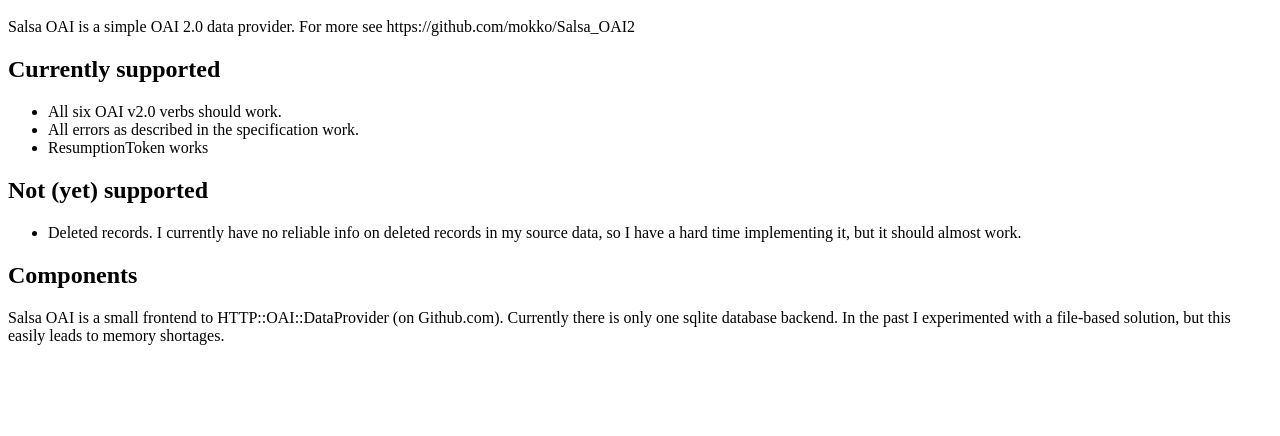
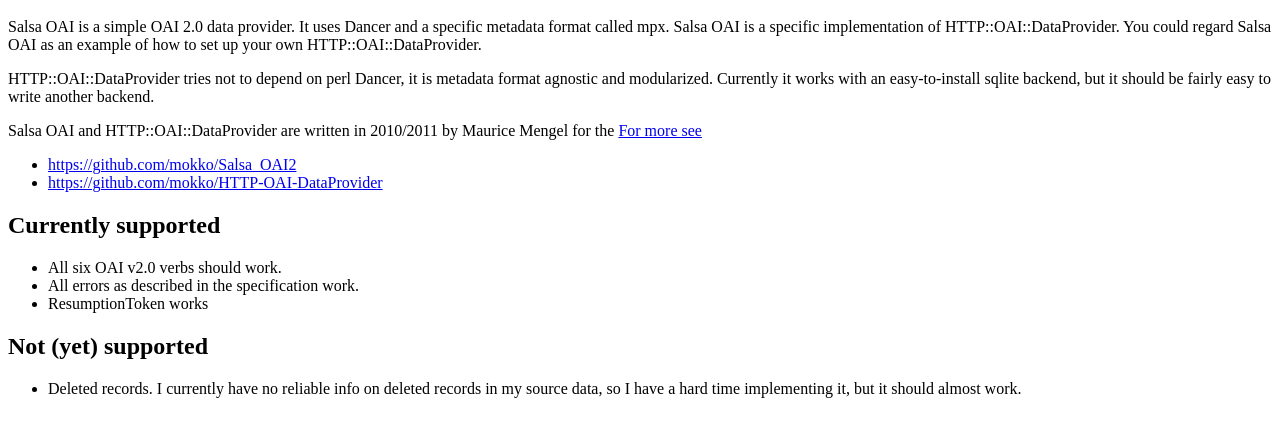
Before and after one commit to mokko/Salsa_OAI2, a plain HTML site: page public/about.htm in a window 1280 px wide. Shown: the part 48-484 px from the top of the page. Drawn offline with Linux system fonts and the light colour scheme.

Commit message:
updated html

```diff
--- a/public/about.htm
+++ b/public/about.htm
@@ -4,8 +4,22 @@
 </header>
 <body>
 <h1>About Salsa OAI</h1>
-<p>Salsa OAI is a simple OAI 2.0 data provider. For more see
-https://github.com/mokko/Salsa_OAI2</p>
+<p>Salsa OAI is a simple OAI 2.0 data provider. It uses Dancer and a
+specific metadata format called mpx. Salsa OAI is a specific
+implementation of HTTP::OAI::DataProvider. You could regard Salsa OAI as
+an example of how to set up your own HTTP::OAI::DataProvider.</p>
+<p>HTTP::OAI::DataProvider tries not to depend on perl Dancer, it is
+metadata format agnostic and modularized. Currently it works with an
+easy-to-install sqlite backend, but it should be fairly easy to write
+another backend.</p>
+<p>Salsa OAI and HTTP::OAI::DataProvider are written in 2010/2011 by
+Maurice Mengel for the <a href="http://mimo-project.eu>MIMO Project</a>.</p>
+<p>For more see
+<ul>
+	<li><a href="https://github.com/mokko/Salsa_OAI2">https://github.com/mokko/Salsa_OAI2</a></li>
+	<li><a href="https://github.com/mokko/HTTP-OAI-DataProvider">https://github.com/mokko/HTTP-OAI-DataProvider</a></li>
+</ul>
+</p>
 
 <h2>Currently supported</h2>
 <ul>
@@ -21,11 +35,5 @@ https://github.com/mokko/Salsa_OAI2</p>
 	it should almost work.</li>
 </ul>
 
-<h2>Components</h2>
-
-<p>Salsa OAI is a small frontend to HTTP::OAI::DataProvider (on
-Github.com). Currently there is only one sqlite database backend. In the
-past I experimented with a file-based solution, but this easily leads to
-memory shortages.</p>
 </body>
 </html>
```
Also changed, not shown: public/this.htm (+6 -4 lines), 1 other file.
